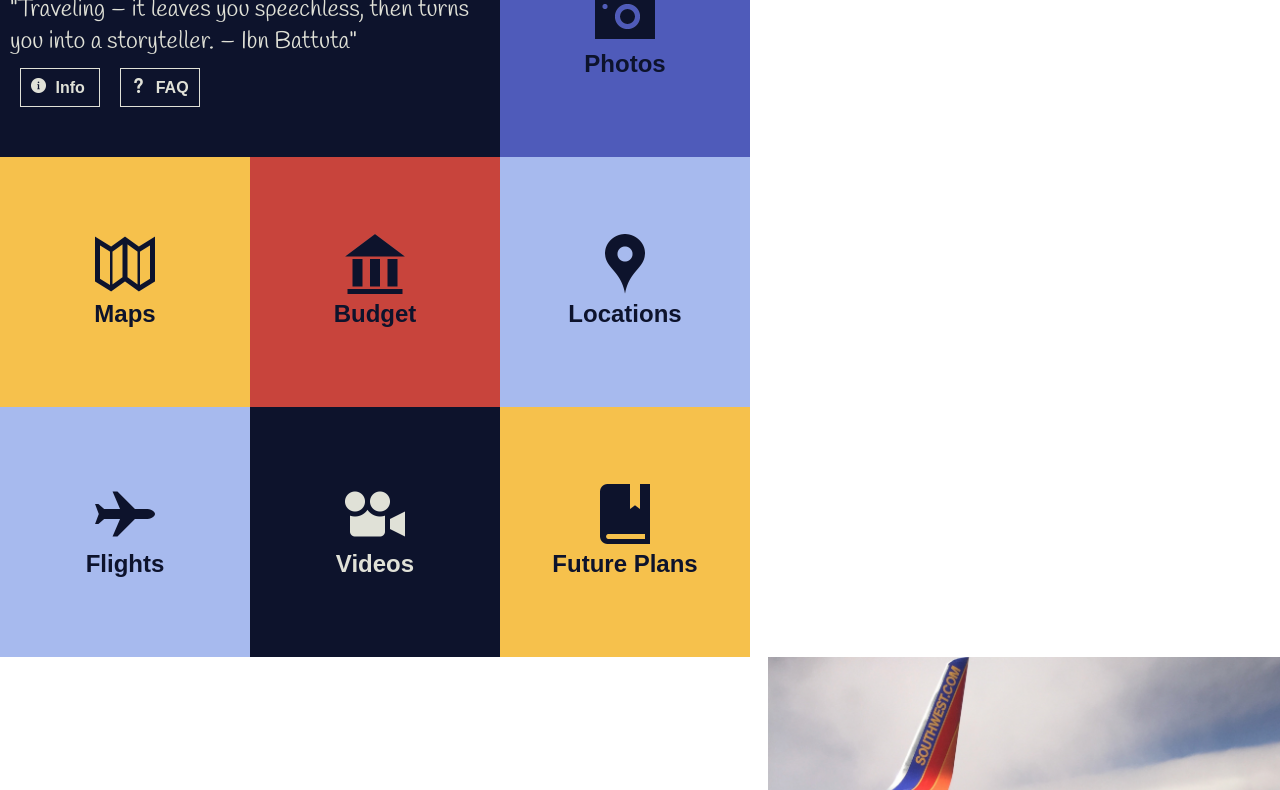
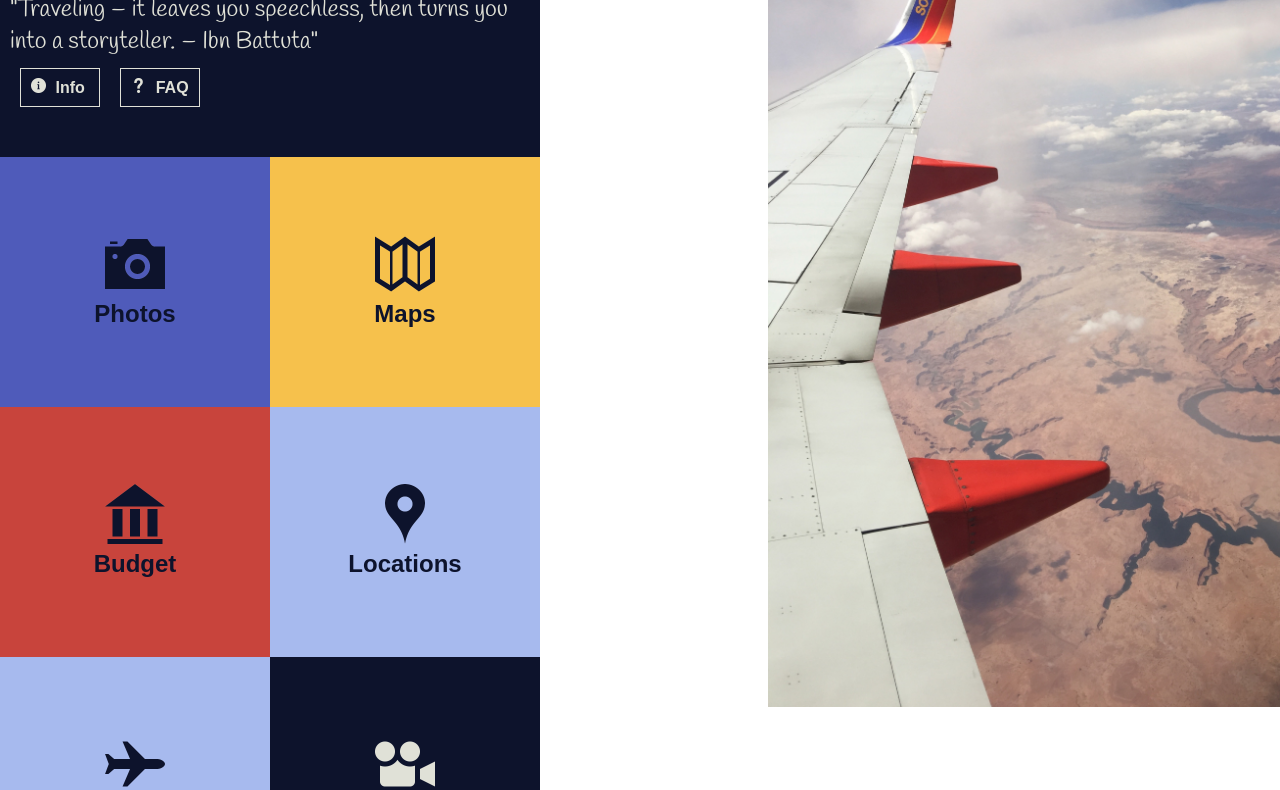
Before and after one commit to ekuckelman/ek-comp-challenge-1, a plain HTML site: page index.html in a window 1280 px wide. Shown: the part 93-883 px from the top of the page. Drawn offline with Linux system fonts and the light colour scheme; a web font is replaced by a local one.

Commit message:
Lined up side by side

```diff
--- a/main.css
+++ b/main.css
@@ -2,31 +2,34 @@
   margin: 0;
   font-family: 'Muli', sans-serif;
 }
+body {
+  display: flex;
+}
 
 .left-side {
-  width: 60%;
-  height: 100%;
   display: flex;
   flex-wrap: wrap;
   align-content: flex-start;
+  height: 100vh;
+  width: 60%;
 }
 
 .intro {
   background-color: #0D132C;
   color: #E0E1D7;
-  width: 500px;
   height: 250px;
+  width: 540px;
 }
 
 .intro h1 {
+  font-family: 'Handlee', cursive;
   font-size: 3.5em;
-  font-family: 'Handlee', cursive;
   margin: 3px 60px;
 }
 
 .quote {
+  font-family: 'Handlee', cursive;
   font-size: 1.5em;
-  font-family: 'Handlee', cursive;
   font-weight: lighter;
   margin: 10px;
 }
@@ -37,12 +40,12 @@ nav {
 }
 
 .info-boxes {
+  background: transparent;
+  border: 1px solid #E0E1D7;
+  color: #E0E1D7;
   display: inline;
   font-size: 1em;
-  background: transparent;
-  color: #E0E1D7;
   margin: 0 10px;
-  border: 1px solid #E0E1D7;
   padding: 10px;
 }
 
@@ -65,8 +68,8 @@ p {
   font-size: 1.5em;
   height: 250px;
   position: relative;
-  width: 250px;
   text-align: center;
+  width: 270px;
 }
 
 .photos {
@@ -100,17 +103,15 @@ p {
 }
 
 .icon {
- width: 60px;
  height: 60px;
  margin-top: 77px;
+ width: 60px;
 }
-
-
 
 .right-side {
   background-image: url("images/south-west-wing-2.jpg");
   background-size: cover;
+  display: flex;
   height: 100vh;
-  float: right;
   width: 40%;
 }
```
